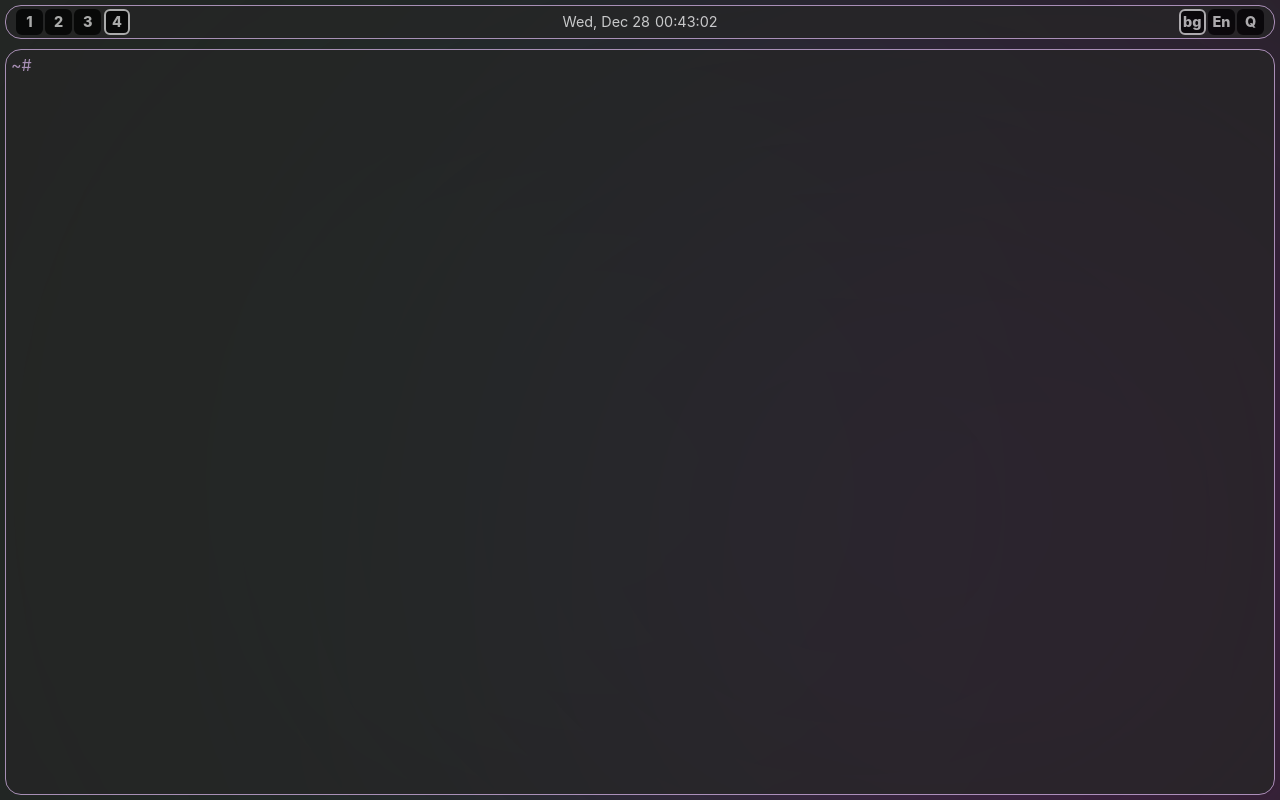
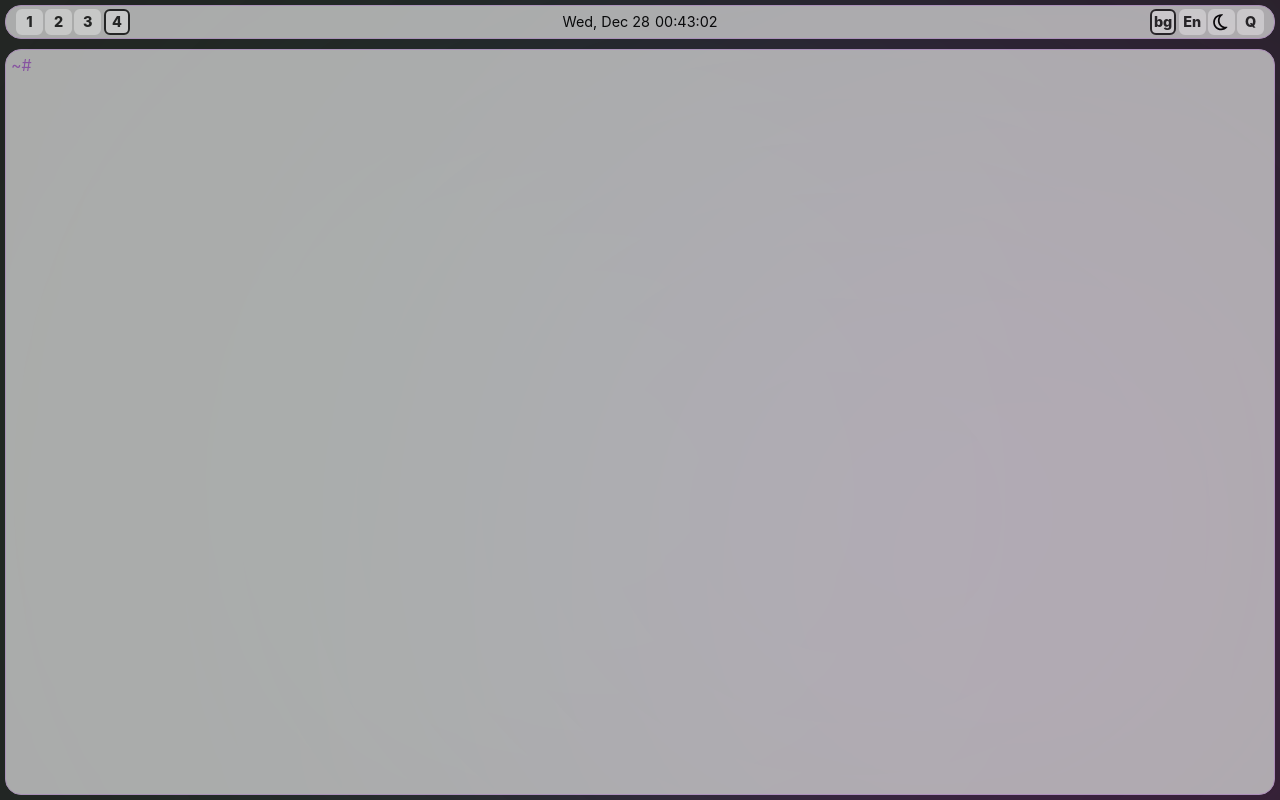
Before and after one commit to CrgioYalux/trmnl, a React (Vite) app: page / in a window 1280 px wide. Built offline with nearby package versions, Linux system fonts and the light colour scheme.

Commit message:
feat: add dark&light theme state

```diff
--- /dev/null
+++ b/src/components/Icons/MoonIcon.tsx
@@ -0,0 +1,20 @@
+/*
+<!--! Font Awesome Pro 6.2.1 by @fontawesome - https://fontawesome.com License - https://fontawesome.com/license (Commercial License) Copyright 2022 Fonticons, Inc. -->
+*/
+
+import './SVGIcon.css';
+import { SVGIcon } from './type';
+
+export const MoonIcon: React.FC<SVGIcon> = ({ className }) => {
+    return (
+        <svg
+            className={`SVGIcon MoonIcon ${className}`}
+            xmlns="http://www.w3.org/2000/svg"
+            viewBox="0 0 512 512"
+        >
+            <path
+                d="M421.6 379.9c-.6641 0-1.35 .0625-2.049 .1953c-11.24 2.143-22.37 3.17-33.32 3.17c-94.81 0-174.1-77.14-174.1-175.5c0-63.19 33.79-121.3 88.73-152.6c8.467-4.812 6.339-17.66-3.279-19.44c-11.2-2.078-29.53-3.746-40.9-3.746C132.3 31.1 32 132.2 32 256c0 123.6 100.1 224 223.8 224c69.04 0 132.1-31.45 173.8-82.93C435.3 389.1 429.1 379.9 421.6 379.9zM255.8 432C158.9 432 80 353 80 256c0-76.32 48.77-141.4 116.7-165.8C175.2 125 163.2 165.6 163.2 207.8c0 99.44 65.13 183.9 154.9 212.8C298.5 428.1 277.4 432 255.8 432z"
+            />
+        </svg>
+    );
+}
--- /dev/null
+++ b/src/components/Icons/SVGIcon.css
@@ -0,0 +1,3 @@
+.SVGIcon {
+    fill: var(--secondary-color-l-base);
+}
--- /dev/null
+++ b/src/components/Icons/SunIcon.tsx
@@ -0,0 +1,20 @@
+/*
+Font Awesome Pro 6.2.1 by @fontawesome - https://fontawesome.com License - https://fontawesome.com/license (Commercial License) Copyright 2022 Fonticons, Inc.
+*/
+
+import './SVGIcon.css';
+import { SVGIcon } from './type';
+
+export const SunIcon: React.FC<SVGIcon> = ({ className }) => {
+    return (
+        <svg
+            className={`SVGIcon SunIcon ${className}`}
+            xmlns="http://www.w3.org/2000/svg"
+            viewBox="0 0 512 512"
+        >
+            <path
+                d="M505.2 324.8l-47.73-68.78l47.75-68.81c7.359-10.62 8.797-24.12 3.844-36.06c-4.969-11.94-15.52-20.44-28.22-22.72l-82.39-14.88l-14.89-82.41c-2.281-12.72-10.76-23.25-22.69-28.22c-11.97-4.936-25.42-3.498-36.12 3.844L256 54.49L187.2 6.709C176.5-.6016 163.1-2.039 151.1 2.896c-11.92 4.971-20.4 15.5-22.7 28.19l-14.89 82.44L31.15 128.4C18.42 130.7 7.854 139.2 2.9 151.2C-2.051 163.1-.5996 176.6 6.775 187.2l47.73 68.78l-47.75 68.81c-7.359 10.62-8.795 24.12-3.844 36.06c4.969 11.94 15.52 20.44 28.22 22.72l82.39 14.88l14.89 82.41c2.297 12.72 10.78 23.25 22.7 28.22c11.95 4.906 25.44 3.531 36.09-3.844L256 457.5l68.83 47.78C331.3 509.7 338.8 512 346.3 512c4.906 0 9.859-.9687 14.56-2.906c11.92-4.969 20.4-15.5 22.7-28.19l14.89-82.44l82.37-14.88c12.73-2.281 23.3-10.78 28.25-22.75C514.1 348.9 512.6 335.4 505.2 324.8zM456.8 339.2l-99.61 18l-18 99.63L256 399.1L172.8 456.8l-18-99.63l-99.61-18L112.9 255.1L55.23 172.8l99.61-18l18-99.63L256 112.9l83.15-57.75l18.02 99.66l99.61 18L399.1 255.1L456.8 339.2zM256 143.1c-61.85 0-111.1 50.14-111.1 111.1c0 61.85 50.15 111.1 111.1 111.1s111.1-50.14 111.1-111.1C367.1 194.1 317.8 143.1 256 143.1zM256 319.1c-35.28 0-63.99-28.71-63.99-63.99S220.7 192 256 192s63.99 28.71 63.99 63.1S291.3 319.1 256 319.1z"
+            />
+        </svg>
+    )
+}
--- /dev/null
+++ b/src/components/Icons/type.ts
@@ -0,0 +1,3 @@
+export interface SVGIcon {
+    className?: string;
+}
--- a/src/components/StatusBar/index.tsx
+++ b/src/components/StatusBar/index.tsx
@@ -3,6 +3,10 @@
 import { useState, useEffect } from 'react';
 import { getDateString, getTimeString } from './utils';
 import { useSystemOptions } from '../../providers/SystemOptions';
+import { Theme } from '../../providers/SystemOptions/theme';
+
+import { SunIcon } from '../Icons/SunIcon';
+import { MoonIcon } from '../Icons/MoonIcon';
 
 interface StatusBarProps {
     className?: string;
@@ -21,7 +25,10 @@
             time: getTimeString()
         }
     ));
-    const { plasmaBackgroundVisibility, switchPlasmaBackgroundVisibility } = useSystemOptions();
+    const {
+        plasmaBackgroundVisibility, switchPlasmaBackgroundVisibility,
+        theme, switchTheme
+    } = useSystemOptions();
 
 
     useEffect(() => {
@@ -54,10 +61,16 @@
             </p>
             <ul className='StatusBar__box StatusBar__system_options_box'>
                 <li
+                    className={`StatusBar__item system_options_item ${(plasmaBackgroundVisibility) ? '--active' : '--inactive'}`}
                     onClick={() => switchPlasmaBackgroundVisibility()}
-                    className={`StatusBar__item system_options_item ${(plasmaBackgroundVisibility) ? '--active' : '--inactive'}`}
                 >bg</li>
                 <li className='StatusBar__item system_options_item'>En</li>
+                <li
+                    className='StatusBar__item system_options_item'
+                    onClick={() => switchTheme()}
+                >
+                {theme === Theme.Dark ? <SunIcon /> : <MoonIcon />}
+                </li>
                 <li className='StatusBar__item system_options_item'>Q</li>
             </ul>
         </div>
--- a/src/components/Terminal/Terminal.css
+++ b/src/components/Terminal/Terminal.css
@@ -25,11 +25,12 @@
     font-family: Inter, Avenir, Helvetica, Arial, sans-serif;
     font-size: clamp(.8rem, 4vw, 1rem);
 
-    color: var(--brand-color-l-highest);
+    color: var(--brand-color-l-high);
 }
 
 .Terminal__command_log {
     margin-left: calc(var(--Terminal-gap) * 5);
+    color: var(--secondary-color-l-base);
 }
 
 .Terminal__command_log.--unsuccess {
--- a/src/index.css
+++ b/src/index.css
@@ -15,7 +15,6 @@
   font-weight: 400;
 
   color-scheme: light dark;
-  color: rgba(255, 255, 255, 0.87);
   background-color: #242424;
 
   font-synthesis: none;
@@ -25,7 +24,7 @@
   -webkit-text-size-adjust: 100%;
 }
 
-/* Vars */
+/* Vars  */
 :root {
   /* Colors */
   /* Brand color */
@@ -75,6 +74,72 @@
     calc(var(--brand-color-lightness) * 1% + 30%)
   );
 
+  /* Global values */
+  --brand-border-radius: 16px;
+}
+
+
+:root, :root.light {
+  /* Primary color */
+  --primary-color-hue: 0;
+  --primary-color-saturation: 0;
+  --primary-color-lightness: 100;
+
+  --primary-color-l-base: hsl(
+    var(--primary-color-hue),
+    calc(var(--primary-color-saturation) * 1% + 0%),
+    calc(var(--primary-color-lightness) * 1% - 0%)
+  );
+
+  --primary-color-l-high: hsl(
+    var(--primary-color-hue),
+    calc(var(--primary-color-saturation) * 1% + 0%),
+    calc(var(--primary-color-lightness) * 1% - 15%)
+  );
+
+  --primary-color-l-higher: hsl(
+    var(--primary-color-hue),
+    calc(var(--primary-color-saturation) * 1% + 0%),
+    calc(var(--primary-color-lightness) * 1% - 30%)
+  );
+
+  --primary-color-l-highest: hsl(
+    var(--primary-color-hue),
+    calc(var(--primary-color-saturation) * 1% + 0%),
+    calc(var(--primary-color-lightness) * 1% - 45%)
+  );
+
+  /* Secondary color */
+  --secondary-color-hue: 0;
+  --secondary-color-saturation: 0;
+  --secondary-color-lightness: 0;
+
+  --secondary-color-l-base: hsl(
+    var(--secondary-color-hue),
+    calc(var(--secondary-color-saturation) * 1% + 0%),
+    calc(var(--secondary-color-lightness) * 1% + 0%)
+  );
+
+  --secondary-color-l-low: hsl(
+    var(--secondary-color-hue),
+    calc(var(--secondary-color-saturation) * 1% + 0%),
+    calc(var(--secondary-color-lightness) * 1% + 15%)
+  );
+
+  --secondary-color-l-lower: hsl(
+    var(--secondary-color-hue),
+    calc(var(--secondary-color-saturation) * 1% + 0%),
+    calc(var(--secondary-color-lightness) * 1% + 30%)
+  );
+
+  --secondary-color-l-lowest: hsl(
+    var(--secondary-color-hue),
+    calc(var(--secondary-color-saturation) * 1% + 0%),
+    calc(var(--secondary-color-lightness) * 1% + 45%)
+  );
+}
+
+:root.dark {
   /* Primary color */
   --primary-color-hue: 0;
   --primary-color-saturation: 0;
@@ -132,9 +197,68 @@
     calc(var(--secondary-color-saturation) * 1% + 0%),
     calc(var(--secondary-color-lightness) * 1% + -45%)
   );
+}
 
-  /* Global values */
-  --brand-border-radius: 16px;
+@media (prefers-color-scheme: light) {
+  :root {
+    /* Primary color */
+    --primary-color-hue: 0;
+    --primary-color-saturation: 0;
+    --primary-color-lightness: 0;
+
+    --primary-color-l-base: hsl(
+      var(--primary-color-hue),
+      calc(var(--primary-color-saturation) * 1% + 0%),
+      calc(var(--primary-color-lightness) * 1% + 0%)
+    );
+
+    --primary-color-l-high: hsl(
+      var(--primary-color-hue),
+      calc(var(--primary-color-saturation) * 1% + 0%),
+      calc(var(--primary-color-lightness) * 1% + 15%)
+    );
+
+    --primary-color-l-higher: hsl(
+      var(--primary-color-hue),
+      calc(var(--primary-color-saturation) * 1% + 0%),
+      calc(var(--primary-color-lightness) * 1% + 30%)
+    );
+
+    --primary-color-l-highest: hsl(
+      var(--primary-color-hue),
+      calc(var(--primary-color-saturation) * 1% + 0%),
+      calc(var(--primary-color-lightness) * 1% + 45%)
+    );
+
+    /* Secondary color */
+    --secondary-color-hue: 0;
+    --secondary-color-saturation: 0;
+    --secondary-color-lightness: 100;
+
+    --secondary-color-l-base: hsl(
+      var(--secondary-color-hue),
+      calc(var(--secondary-color-saturation) * 1% + 0%),
+      calc(var(--secondary-color-lightness) * 1% + 0%)
+    );
+
+    --secondary-color-l-low: hsl(
+      var(--secondary-color-hue),
+      calc(var(--secondary-color-saturation) * 1% + 0%),
+      calc(var(--secondary-color-lightness) * 1% + -15%)
+    );
+
+    --secondary-color-l-lower: hsl(
+      var(--secondary-color-hue),
+      calc(var(--secondary-color-saturation) * 1% + 0%),
+      calc(var(--secondary-color-lightness) * 1% + -30%)
+    );
+
+    --secondary-color-l-lowest: hsl(
+      var(--secondary-color-hue),
+      calc(var(--secondary-color-saturation) * 1% + 0%),
+      calc(var(--secondary-color-lightness) * 1% + -45%)
+    );
+  }
 }
 
 body {
--- a/src/providers/SystemOptions/index.tsx
+++ b/src/providers/SystemOptions/index.tsx
@@ -1,7 +1,6 @@
 import { createContext, useContext, useState } from "react";
-
-enum Theme { Dark, Light }
-enum Lang { EN, ES }
+import { Theme, getSystemTheme, applyTheme } from './theme';
+import { Lang } from "./lang";
 
 interface SystemOptionsContext {
     switchPlasmaBackgroundVisibility: () => void;
@@ -32,7 +31,11 @@
 };
 
 export const SystemOptionsProvider: React.FC<SystemOptionsProviderProps> = ({ children }) => {
-    const [theme, setTheme] = useState<Theme>(Theme.Dark);
+    const [theme, setTheme] = useState<Theme>(() => {
+        const theme = getSystemTheme();
+        applyTheme(theme);
+        return theme;
+    });
     const [lang, setLang] = useState<Lang>(Lang.EN);
     const [plasmaBackgroundVisibility, setPlasmaBackgroundVisibility] = useState<boolean>(true);
 
@@ -45,7 +48,13 @@
     };
 
     const switchTheme = () => {
-        setTheme((prev) => prev === Theme.Dark ? Theme.Light : Theme.Dark);
+        setTheme(
+            (prev) => {
+                const updated = prev === Theme.Dark ? Theme.Light : Theme.Dark;
+                applyTheme(updated);
+                return updated;
+            }
+        );
     };
 
     const value: SystemOptionsContext = {
@@ -56,7 +65,7 @@
         theme,
 
         switchLang,
-        lang
+        lang,
     };
 
     return (
--- /dev/null
+++ b/src/providers/SystemOptions/lang.ts
@@ -0,0 +1 @@
+export enum Lang { EN, ES }
--- /dev/null
+++ b/src/providers/SystemOptions/theme.ts
@@ -0,0 +1,13 @@
+export enum Theme { Dark = 'dark', Light = 'light' }
+
+export function getSystemTheme(): Theme {
+    if (
+        window.matchMedia &&
+        window.matchMedia('(prefers-color-scheme: dark)').matches
+    ) return Theme.Dark;
+    return Theme.Light;
+}
+
+export function applyTheme(theme: Theme) {
+    document.documentElement.className = theme;
+}
```
